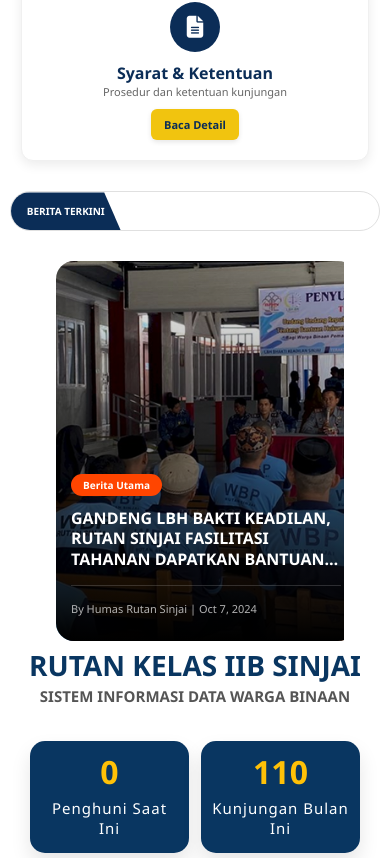
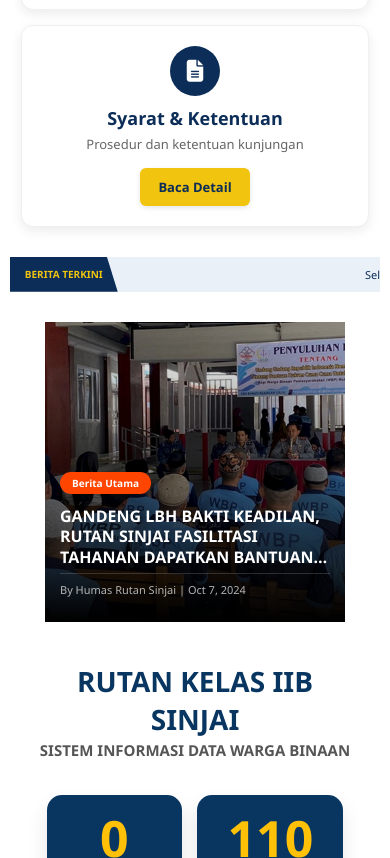
Before and after one commit to andifandiakbar/porto-web, a Next.js app: page / in a window 390 px wide. Shown: the part 826-1684 px from the top of the page. Built offline with nearby package versions, Linux system fonts and the light colour scheme; no server answers; the database is empty.

Commit message:
updatecss

```diff
--- a/app/(publik)/desktop.css
+++ b/app/(publik)/desktop.css
@@ -13,7 +13,7 @@ body {
 
 .container {
   width: 90%;
-  max-width: 1300px;
+  max-width: 1100px;
   margin: 0 auto;
 }
 
@@ -31,6 +31,9 @@ body {
   display: flex;
   justify-content: space-between;
   align-items: center;
+  width: 90%;
+  max-width: 1100px;
+  margin: 0 auto;
 }
 
 .topbar-social {
@@ -80,6 +83,9 @@ body {
   display: flex;
   justify-content: space-between;
   align-items: center;
+  width: 90%;
+  max-width: 1100px;
+  margin: 0 auto;
 }
 
 .logo {
@@ -167,8 +173,8 @@ body {
 }
 
 .slider-container {
-  width: 100%;
-  max-width: 1000px;
+  width: 90%;
+  max-width: 1100px;
   margin: 30px auto;
   position: relative;
   overflow: hidden;
@@ -240,8 +246,9 @@ body {
   color: #f1c40f;
   font-weight: 690;
   text-shadow: 2px 4px 15px rgba(0, 0, 0, 0.329);
-  max-width: 900px;
+  max-width: 800px;
   line-height: 1.2;
+  font-size: 32px;
 }
 
 .services-section {
@@ -252,8 +259,8 @@ body {
 }
 
 .services-wrapper {
-  width: 100%;
-  max-width: 1000px;
+  width: 90%;
+  max-width: 1100px;
   margin: 0 auto;
   padding: 0 5px;
 }
@@ -261,7 +268,7 @@ body {
 .services-grid {
   display: grid;
   grid-template-columns: repeat(3, 1fr);
-  gap: 35px;
+  gap: 25px;
 }
 
 .card {
@@ -289,15 +296,15 @@ body {
 
 .card h3 {
   color: #0b2d57;
-  font-size: 16px;
-  margin-bottom: 0px;
+  font-size: 18px;
+  margin-bottom: 5px;
   font-weight: 700;
 }
 
 .card p {
-  font-size: 11px;
+  font-size: 13px;
   color: #666;
-  margin-bottom: 10px;
+  margin-bottom: 15px;
   line-height: 1.4;
 }
 
@@ -305,10 +312,10 @@ body {
   display: inline-block;
   background: #f1c40f;
   color: #0b2d57;
-  padding: 8px 13px;
+  padding: 10px 18px;
   font-weight: bold;
   border-radius: 6px;
-  font-size: 11px;
+  font-size: 13px;
   text-decoration: none;
   border: none;
   cursor: pointer;
@@ -322,8 +329,8 @@ body {
 }
 
 .announcement-bar {
-  width: 100%;
-  max-width: 1088px;
+  width: 90%;
+  max-width: 1090px;
   margin: 15px auto 0px;
   background-color: #e9f0f8;
   display: flex;
@@ -365,13 +372,13 @@ body {
 
 .news-slider-wrapper {
   position: relative;
-  width: 85%;
-  max-width: 1200px;
+  width: 95%;
+  max-width: 1900px;
   margin: 0 auto;
 }
 
 .news-viewport {
-  overflow: visible;
+  overflow: hidden;
   width: 100%;
 }
 
@@ -382,7 +389,7 @@ body {
 }
 
 .news-item-link {
-  min-width: 33.333%;
+  min-width: calc(0% / 3);
   flex-shrink: 0;
   padding: 0 10px;
   text-decoration: none;
@@ -391,9 +398,10 @@ body {
 
 .news-card-v2 {
   position: relative;
-  height: 370px;
+  height: 350px;
   overflow: hidden;
   background-color: #000;
+  border-radius: 0px;
 }
 
 .news-thumb {
@@ -406,6 +414,7 @@ body {
   height: 100%;
   object-fit: cover;
   transition: transform 0.5s ease;
+  display: block;
 }
 
 .news-card-v2:hover .news-thumb img {
@@ -433,20 +442,20 @@ body {
 .badge-berita {
   background-color: #ff4500;
   color: white;
-  padding: 4px 12px;
-  border-radius: 50px;
+  padding: 3px 12px;
+  border-radius: 10px;
   font-size: 12px;
   font-weight: 600;
   width: fit-content;
-  margin-bottom: 15px;
+  margin-bottom: 11px;
 }
 
 .news-title-v2 {
   color: #ffffff;
-  font-size: 20px;
+  font-size: 18px;
   font-weight: 700;
   line-height: 1.3;
-  margin-bottom: 15px;
+  margin-bottom: 5px;
   text-transform: uppercase;
   display: -webkit-box;
   -webkit-line-clamp: 3;
@@ -457,40 +466,42 @@ body {
 
 .news-date-v2 {
   color: #fff;
-  font-size: 13px;
+  font-size: 12px;
   opacity: 0.8;
   border-top: 1px solid rgba(255, 255, 255, 0.2);
-  padding-top: 15px;
+  padding-top: 8px;
 }
 
 .slide-arrow {
   position: absolute;
   top: 50%;
   transform: translateY(-50%);
-  width: 10px;
-  height: 20px;
-  background: transparent;
+  width: 40px;
+  height: 40px;
+  background: rgba(255, 255, 255, 0.1);
   border: none;
   display: flex;
   align-items: center;
   justify-content: center;
+  border-radius: 50%;
   cursor: pointer;
   z-index: 1000;
   color: #f1c40f;
-  font-size: 30px;
+  font-size: 24px;
+  transition: 0.3s ease;
 }
 
 .slide-arrow:first-of-type {
-  left: -10px;
+  left: -30px;
 }
 
 .slide-arrow:last-of-type {
-  right: -10px;
+  right: -30px;
 }
 
 .slide-arrow:hover {
-  color: #063166;
-  transform: translateY(-50%) scale(1.2);
+  color: #0b2d57;
+  transform: translateY(-50%) scale(1.1);
 }
 
 .wbp-info-section {
@@ -501,7 +512,8 @@ body {
 }
 
 .container-wbp {
-  max-width: 550px;
+  width: 90%;
+  max-width: 1100px;
   margin: 0 auto;
 }
 
@@ -538,7 +550,7 @@ body {
 }
 
 .stat-number {
-  font-size: 70px;
+  font-size: 80px;
   font-weight: 700;
   color: #f1c40f;
   line-height: 1;
--- a/app/(publik)/layout.tsx
+++ b/app/(publik)/layout.tsx
@@ -211,7 +211,7 @@ export default function RootLayout({ children }: LayoutProps) {
                   <div className="footer-map-container" style={{ position: 'relative' }}>
                     <iframe
                       src="https://www.google.com/maps/embed?pb=!1m18!1m12!1m3!1d3972.115810052989!2d120.25043017589574!3d-5.12858525287739!2m3!1f0!2f0!3f0!3m2!1i1024!2i768!4f13.1!3m3!1m2!1s0x302fbcd7be14bb21%3A0x1df1482e91046273!2sRumah%20Tahanan%20Negara%20Kelas%20IIB%20Sinjai!5e0!3m2!1sid!2sid!4v1716300000000!5m2!1sid!2sid"
-                      width="80%"
+                      width="180%"
                       height="209"
                       style={{ border: 0 }}
                       allowFullScreen={true}
--- a/app/(publik)/mobile.css
+++ b/app/(publik)/mobile.css
@@ -203,18 +203,18 @@
     width: 95% !important;
     max-width: none !important;
     margin: 10px auto !important;
-    height: 40px !important;
-    border-radius: 20px !important;
+    height: 35px !important;
+    border-radius: 0px !important;
     display: flex !important;
     align-items: center !important;
     overflow: hidden !important;
-    background: #ffffff !important;
-    border: 1px solid #e0e0e0 !important;
+    background: #e9f0f8 !important;
+    border: none !important;
   }
 
   .announcement-label {
     background: #0b2d57 !important;
-    color: #ffffff !important;
+    color: #f1c40f !important;
     font-size: 10px !important;
     font-weight: 700 !important;
     padding: 0 15px !important;
@@ -222,16 +222,16 @@
     display: flex !important;
     align-items: center !important;
     justify-content: center !important;
-    min-width: 110px !important;
+    min-width: 100px !important;
     z-index: 2;
-    clip-path: polygon(0 0, 85% 0, 100% 100%, 0% 100%);
+    clip-path: polygon(0 0, 90% 0, 100% 100%, 0% 100%) !important;
   }
 
   .announcement-content {
     flex: 1 !important;
-    font-size: 12px !important;
-    color: #333 !important;
-    padding-left: 5px !important;
+    font-size: 11px !important;
+    color: #0b2d57 !important;
+    padding-left: 8px !important;
     white-space: nowrap !important;
     overflow: hidden !important;
   }
@@ -272,8 +272,8 @@
   }
 
   .news-card-v2 {
-    height: 380px !important;
-    border-radius: 18px !important;
+    height: 300px !important;
+    border-radius: 0px !important;
     overflow: hidden !important;
   }
 
@@ -307,7 +307,7 @@
   }
 
   .news-title-v2 {
-    color: #ffffff !important;
+    color: #ffffff;
     font-size: 16px !important;
     font-weight: 700 !important;
     line-height: 1.3 !important;
@@ -323,7 +323,7 @@
   }
 
   .wbp-info-section {
-    padding: 25px 0 !important;
+    padding: 60px 0 !important;
   }
 
   .container-wbp {
@@ -332,34 +332,41 @@
 
   .wbp-stats-grid {
     display: flex !important;
-    gap: 12px !important;
-    padding: 0 15px !important;
+    gap: 15px !important;
+    padding: 0 50px !important;
   }
 
   .wbp-stat-card {
     flex: 1 !important;
-    padding: 15px 10px !important;
+    padding: 18px 30px !important;
   }
 
   .stat-number {
-    font-size: 32px !important;
+    font-size: 50px !important;
   }
 
   .main-footer {
-    padding: 30px 15px !important;
+    padding: 40px 20px !important;
   }
 
   .footer-grid {
+    display: flex !important;
     flex-direction: column !important;
-    text-align: center !important;
+    text-align: left !important;
+    gap: 30px !important;
   }
 
   .footer-col {
     min-width: 100% !important;
+    align-items: flex-start !important;
+  }
+
+  .footer-logo img {
+    margin-left: 0 !important;
   }
 
   .footer-map-container iframe {
-    width: 100% !important;
+    width: 70% !important;
     height: 200px !important;
   }
 }
```
